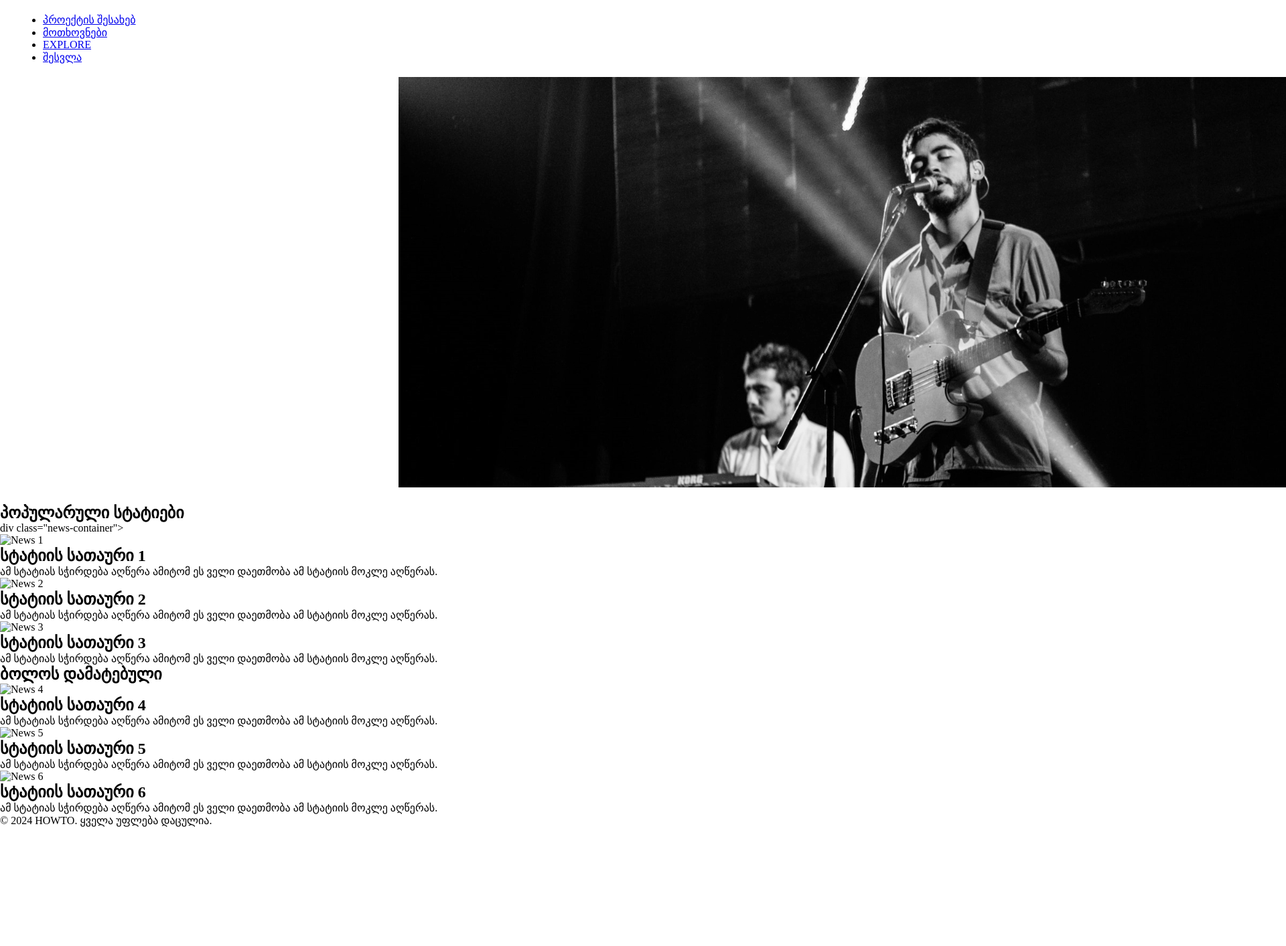
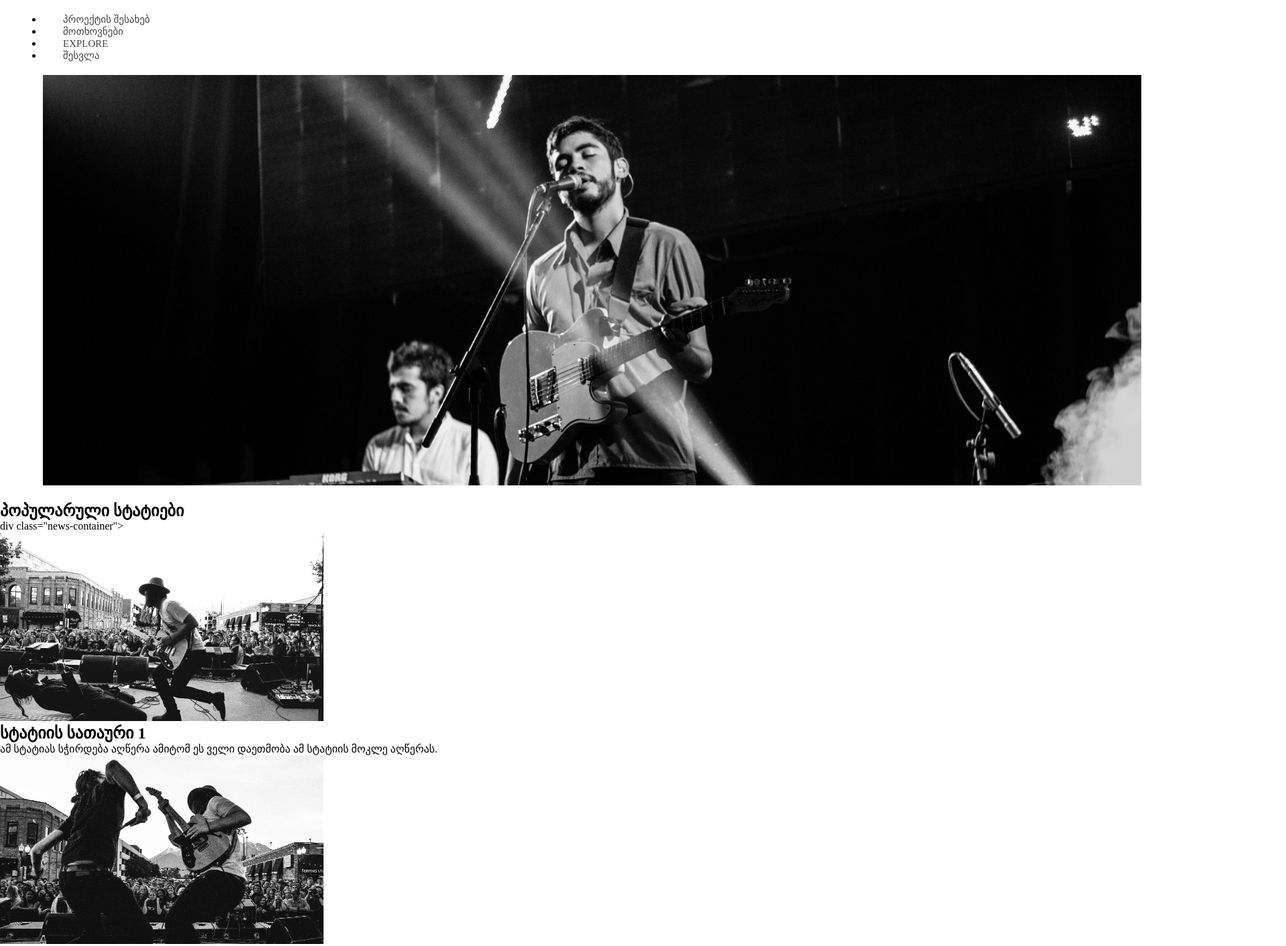
Before and after one commit to NinoAnania/NewRules, a plain HTML site: page index.html in a window 1280 px wide. Shown: the top 1413 px of the page at 67% size, 1920 px wide, since content can reach past the window. Before the commit the page ends 1235 px from the top, so only its background shows below. Drawn offline with Linux system fonts and the light colour scheme; files that its build step writes are made by us from their sources.

Commit message:
add images in different places

```diff
--- a/index.html
+++ b/index.html
@@ -26,17 +26,17 @@
         <h1>პოპულარული სტატიები</h1>
         div class="news-container">
             <div class="news-item">
-                <img src="img/news1.jpg" alt="News 1">
+                <img src="images/unsplash.jpg" alt="News 1">
                 <h2>სტატიის სათაური 1</h2>
                 <p>ამ სტატიას სჭირდება აღწერა ამიტომ ეს ველი დაეთმობა ამ სტატიის მოკლე აღწერას. </p>
             </div>
             <div class="news-story">
-                <img src="img/news2.jpg" alt="News 2">
+                <img src="images/unsplash2.jpg" alt="News 2">
                 <h2>სტატიის სათაური 2</h2>
                 <p>ამ სტატიას სჭირდება აღწერა ამიტომ ეს ველი დაეთმობა ამ სტატიის მოკლე აღწერას. </p>
             </div>
             <div class="news-2">
-                <img src="img/news3.jpg" alt="News 3">
+                <img src="images/unsplash3.jpg" alt="News 3">
                 <h2>სტატიის სათაური 3</h2>
                 <p>ამ სტატიას სჭირდება აღწერა ამიტომ ეს ველი დაეთმობა ამ სტატიის მოკლე აღწერას.</p>
             </div>
@@ -44,21 +44,21 @@
     </section>
 
     <section class="news">
-        <h1>ბოლოს დამატებული</h1>
+        <h2>ბოლოს დამატებული</h2>
         <div class="news-container">
             <div class="news-3">
-                <img src="img/news4.jpg" alt="News 4">
-                <h2>სტატიის სათაური 4</h2>
+                <img src="images/andrew-spencer1.jpg" alt="News 4">
+                <h3>სტატიის სათაური 4</h3>
                 <p>ამ სტატიას სჭირდება აღწერა ამიტომ ეს ველი დაეთმობა ამ სტატიის მოკლე აღწერას. </p>
             </div>
             <div class="news-4">
-                <img src="img/news5.jpg" alt="News 5">
-                <h2>სტატიის სათაური 5</h2>
+                <img src="images/bruce-dixon.jpg" alt="News 5">
+                <h3>სტატიის სათაური 5</h3>
                 <p>ამ სტატიას სჭირდება აღწერა ამიტომ ეს ველი დაეთმობა ამ სტატიის მოკლე აღწერას. </p>
             </div>
             <div class="news-5">
-                <img src="img/news6.jpg" alt="News 6">
-                <h2>სტატიის სათაური 6</h2>
+                <img src="images/gonzalo.jpg" alt="News 6">
+                <h3>სტატიის სათაური 6</h3>
                 <p>ამ სტატიას სჭირდება აღწერა ამიტომ ეს ველი დაეთმობა ამ სტატიის მოკლე აღწერას.</p>
             </div>
       </section>
--- a/src/css/style.css
+++ b/src/css/style.css
@@ -17,8 +17,16 @@ header{
     align-items: center;
 }
 
+
+nav a{
+    text-decoration: none;
+    color: #444;
+    margin-left: 30px;
+    font-size: 15px;
+}
+
 .banner{
-    width: 90px;
+    width: 90%;
     margin: 20px auto;
 }
 
```
Also changed, not shown: images/andrew-spencer1.jpg (added), images/bruce-dixon.jpg (added), images/gonzalo.jpg (added), images/unsplash.jpg (added), images/unsplash2.jpg (added), images/unsplash3.jpg (added).
